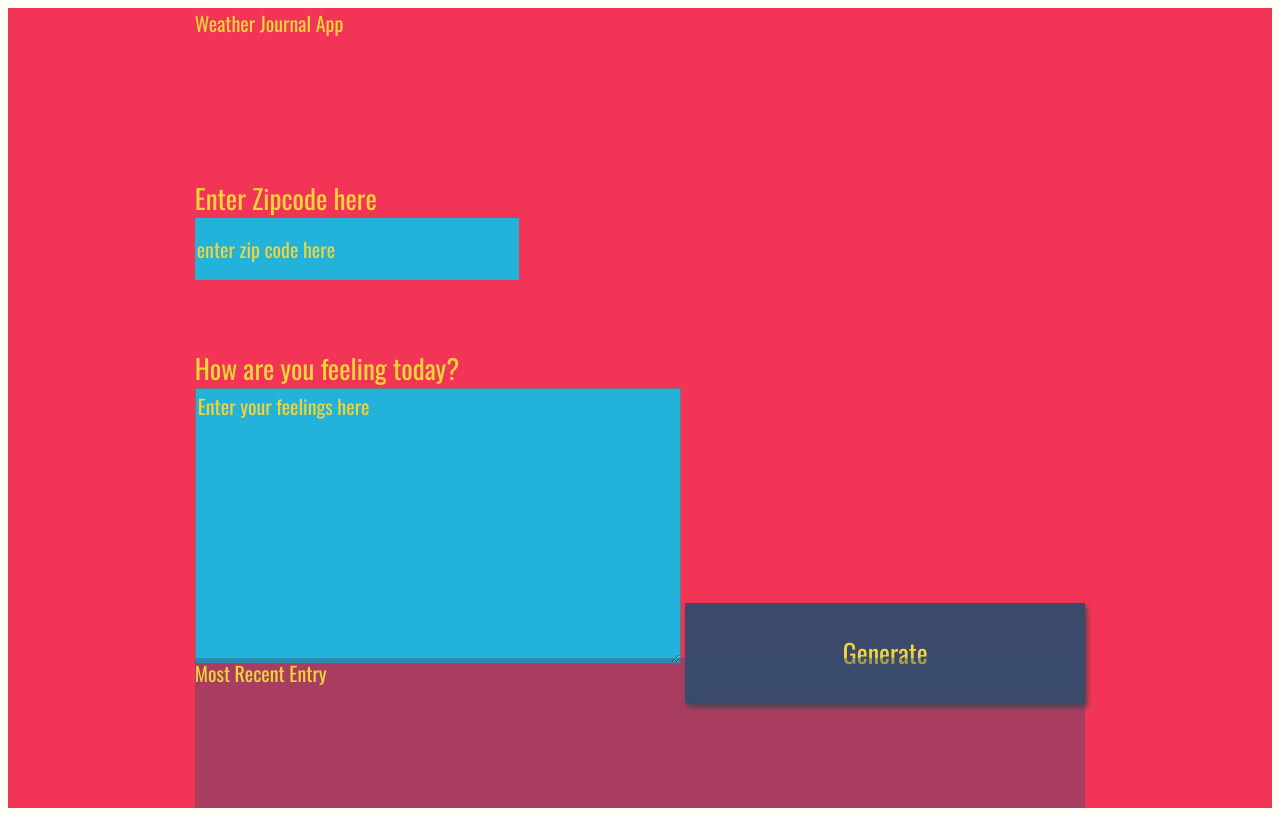
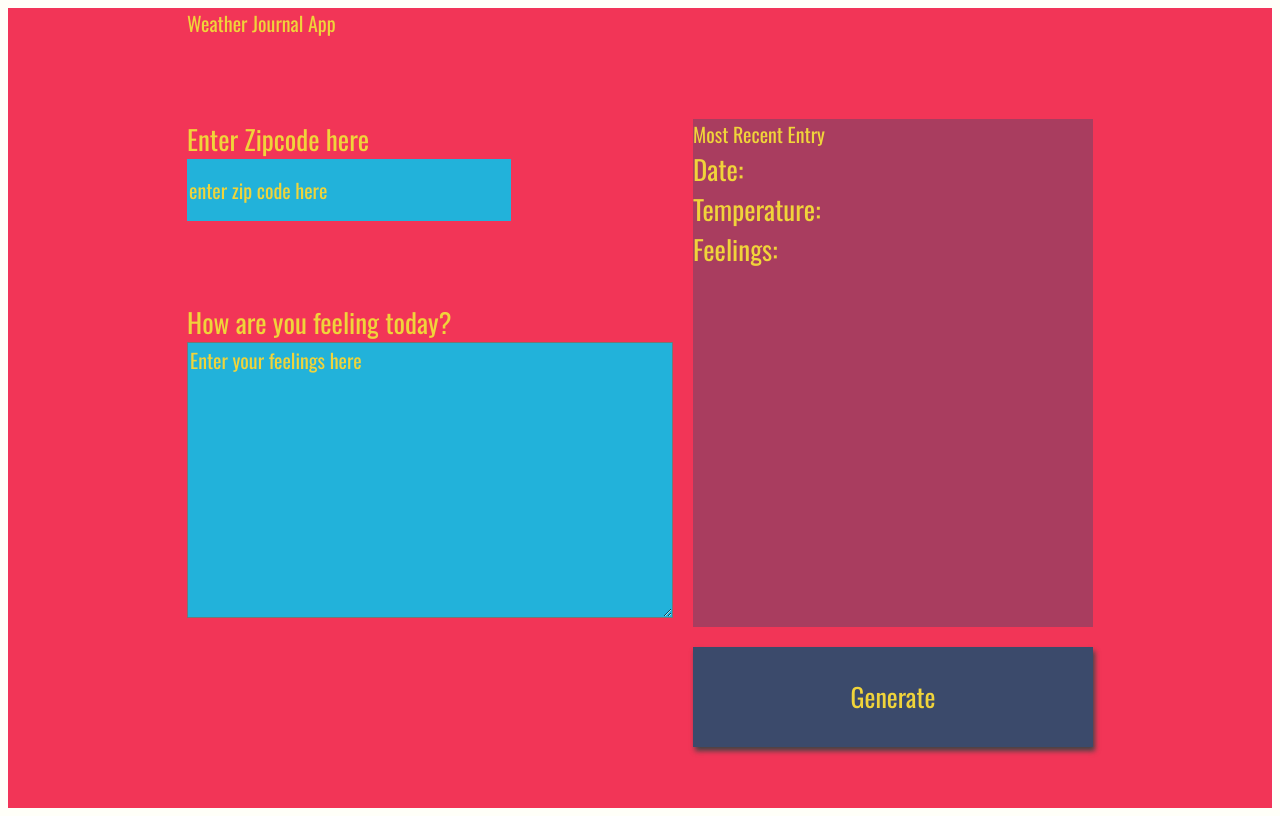
Before and after one commit to uncleglass/weather-journal, a website: page website/index.html in a window 1280 px wide. Drawn offline with nearby package versions, Linux system fonts and the light colour scheme; a web font is replaced by a local one.

Commit message:
feat: Adjust HTML and CSS

```diff
--- a/website/index.html
+++ b/website/index.html
@@ -1,35 +1,48 @@
 <!DOCTYPE html>
 <html>
   <head>
-<meta charset="UTF-8">
+    <meta charset="UTF-8" />
     <title>Weather Journal</title>
-<link href="https://fonts.googleapis.com/css?family=Oswald:400,600,700|Ranga:400,700&display=swap" rel="stylesheet">
-<link rel="stylesheet" href="style.css">
+    <link
+      href="https://fonts.googleapis.com/css?family=Oswald:400,600,700|Ranga:400,700&display=swap"
+      rel="stylesheet"
+    />
+    <link rel="stylesheet" href="style.css" />
   </head>
   <body>
-<div id = "app">
-  <div class ="holder headline">
+    <div id="app">
+      <div class="holder headline">
         Weather Journal App
       </div>
-  <div class ="holder zip">
+      <div class="holder zip">
         <label for="zip">Enter Zipcode here</label>
-    <input type="text" id="zip" placeholder="enter zip code here">
+        <input type="text" id="zip" placeholder="enter zip code here" />
       </div>
-  <div class ="holder feel">
+      <div class="holder feel">
         <label for="feelings">How are you feeling today?</label>
-    <textarea class= "myInput" id="feelings" placeholder="Enter your feelings here" rows="9" cols="50"></textarea>
-    <button id="generate" type = "submit"> Generate </button>
+        <textarea
+          class="myInput"
+          id="feelings"
+          placeholder="Enter your feelings here"
+          rows="9"
+          cols="50"
+        ></textarea>
       </div>
-  <div class ="holder entry">
-    <div class = "title">Most Recent Entry</div>
-   <div id = "entryHolder">
-    <div id = "date"></div>
-   <div id = "temp"></div>
-   <div id = "content"></div>
+      <div class="generate">
+        <button id="generate" type="submit">Generate</button>
+      </div>
+      <div class="holder entry">
+        <div class="title">Most Recent Entry</div>
+        <div id="entryHolder">
+          <label for="date">Date:</label>
+          <div id="date"></div>
+          <label for="temp">Temperature:</label>
+          <div id="temp"></div>
+          <label for="content">Feelings:</label>
+          <div id="content"></div>
         </div>
       </div>
     </div>
     <script src="app.js" type="text/javascript"></script>
-
   </body>
 </html>
--- a/website/style.css
+++ b/website/style.css
@@ -1,88 +1,79 @@
-body{
+body {
   background: #fffff8;
   font-family: -apple-system, BlinkMacSystemFont, sans-serif;
 }
 
-#app{
+#app {
   display: grid;
-    grid-auto-rows: minmax(150px, auto);
+  /* grid-auto-rows: minmax(150px, auto); */
   /* grid-template-columns:  */
-    height:100vh;
+  grid-template-areas:
+    "headline headline"
+    "zip entry"
+    "feel entry"
+    "feel entry"
+    "feel generate";
+  height: 100vh;
   background: #f23557;
   color: #f0d43a;
+
   justify-content: center;
   grid-gap: 1em;
   font-size: 20px;
-    font-family: 'Oswald', sans-serif;
+  font-family: "Oswald", sans-serif;
 }
 
-.holder{
-
+.feel {
+  grid-area: feel;
 }
-
-.entry{
-    background: rgba(59, 74, 107, .4);
+.generate {
+  grid-area: generate;
 }
-
-#entryHolder{
-
-}
-
-#date{
-
-}
-
-#temp{
-
-}
-
-#content{
-
+.entry {
+  grid-area: entry;
+  background: rgba(59, 74, 107, 0.4);
 }
 
 .headline {
-
-}
-.title{
-
+  grid-area: headline;
 }
 
 /*  Basic Styling To Override Default For Basic HTML Elements */
-label{
-    display:block;
+label {
+  display: block;
   font-size: 27px;
 }
 
-input{
-    display:block;
+input {
+  display: block;
   height: 60px;
   width: 320px;
-    background:#22b2da;
+  background: #22b2da;
   color: #f0d43a;
   font-size: 20px;
-    font-family: 'Oswald', sans-serif;
+  font-family: "Oswald", sans-serif;
   border: none;
 }
 
-button{
+button {
   width: 400px;
   height: 100px;
   background: #3b4a6b;
   color: #f0d43a;
   font-size: 26px;
-    font-family: 'Oswald', sans-serif;
+  font-family: "Oswald", sans-serif;
   border: none;
   box-shadow: 2px 4px 5px #444;
 }
-h1{
+h1 {
   font-size: 36px;
 }
 
-textarea{
-    background:#22b2da;
+textarea {
+  background: #22b2da;
   color: #f0d43a;
   font-size: 20px;
-    font-family: 'Oswald', sans-serif;
+  font-family: "Oswald", sans-serif;
 }
 /* Reset style for HTML element on active to have no border*/
 input:focus,
@@ -92,20 +83,20 @@ button:focus {
   outline: none;
 }
 /* Style for Placeholder Text*/
-::placeholder { /* Firefox, Chrome, Opera */
+::placeholder {
+  /* Firefox, Chrome, Opera */
   color: #f0d43a;
-    font-family: 'Oswald', sans-serif;
-
+  font-family: "Oswald", sans-serif;
 }
 
-:-ms-input-placeholder { /* Internet Explorer 10-11 */
+:-ms-input-placeholder {
+  /* Internet Explorer 10-11 */
   color: #f0d43a;
-    font-family: 'Oswald', sans-serif;
-
+  font-family: "Oswald", sans-serif;
 }
 
-::-ms-input-placeholder { /* Microsoft Edge */
+::-ms-input-placeholder {
+  /* Microsoft Edge */
   color: #f0d43a;
-    font-family: 'Oswald', sans-serif;
-
+  font-family: "Oswald", sans-serif;
 }
```
Lines whose indentation alone changed are shown as unchanged.
